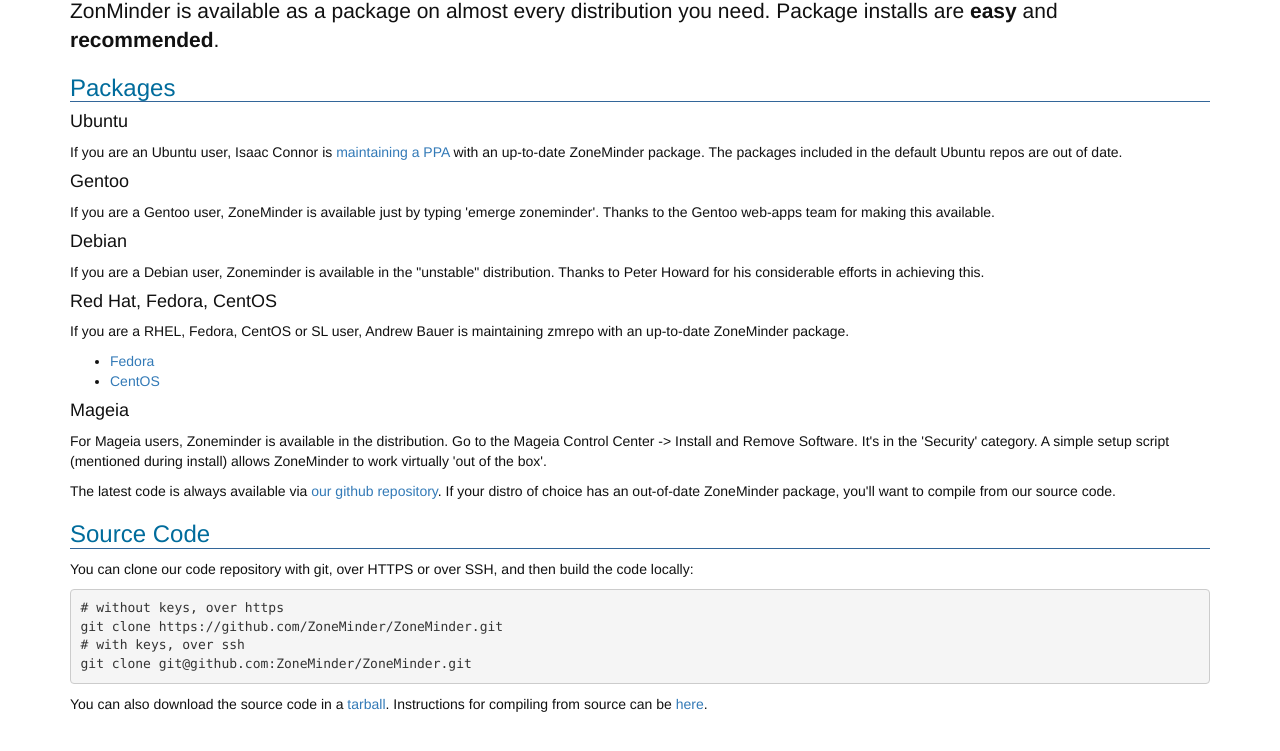
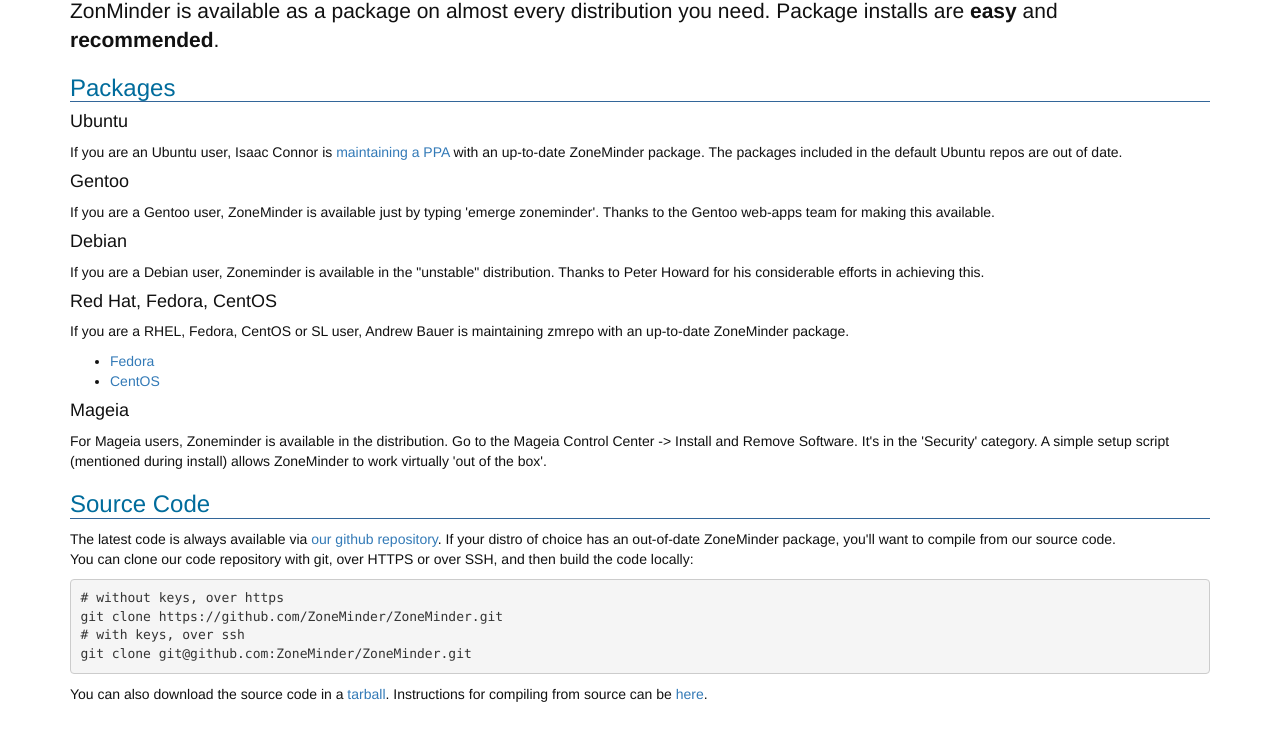
Before and after one commit to ZoneMinder/zoneminder.github.io, a Jekyll site: the page built from downloads.html, in a window 1280 px wide, cut to the strip 109-860 px from the top of the page. Built offline with Jekyll 4.4.1, drawn with Linux system fonts in a browser that asks for light colours; nearby versions of some CDN libraries; comment, search, counter and statistics services are not loaded; part of the change alters nothing that is shown.

```diff
--- a/downloads.html
+++ b/downloads.html
@@ -41,9 +41,10 @@ ZonMinder is available as a package on almost every distribution you need. Packa
 		<p>For Mageia users, Zoneminder is available in the distribution. Go to the Mageia Control Center -> Install and Remove Software. It's in the 'Security' category. A simple setup script (mentioned during install) allows ZoneMinder to work virtually 'out of the box'.</p>
 	</div> <!-- end download -->
 
-The latest code is always available via <a href="https://github.com/ZoneMinder/ZoneMinder/" target="_blank">our github repository</a>.  If your distro of choice has an out-of-date ZoneMinder package, you'll want to compile from our source code.
 	<div class="download">
 		<h3>Source Code</h3>
+
+The latest code is always available via <a href="https://github.com/ZoneMinder/ZoneMinder/" target="_blank">our github repository</a>.  If your distro of choice has an out-of-date ZoneMinder package, you'll want to compile from our source code.
 
 		<p>You can clone our code repository with git, over HTTPS or over SSH, and then build the code locally:</p>
 
```
